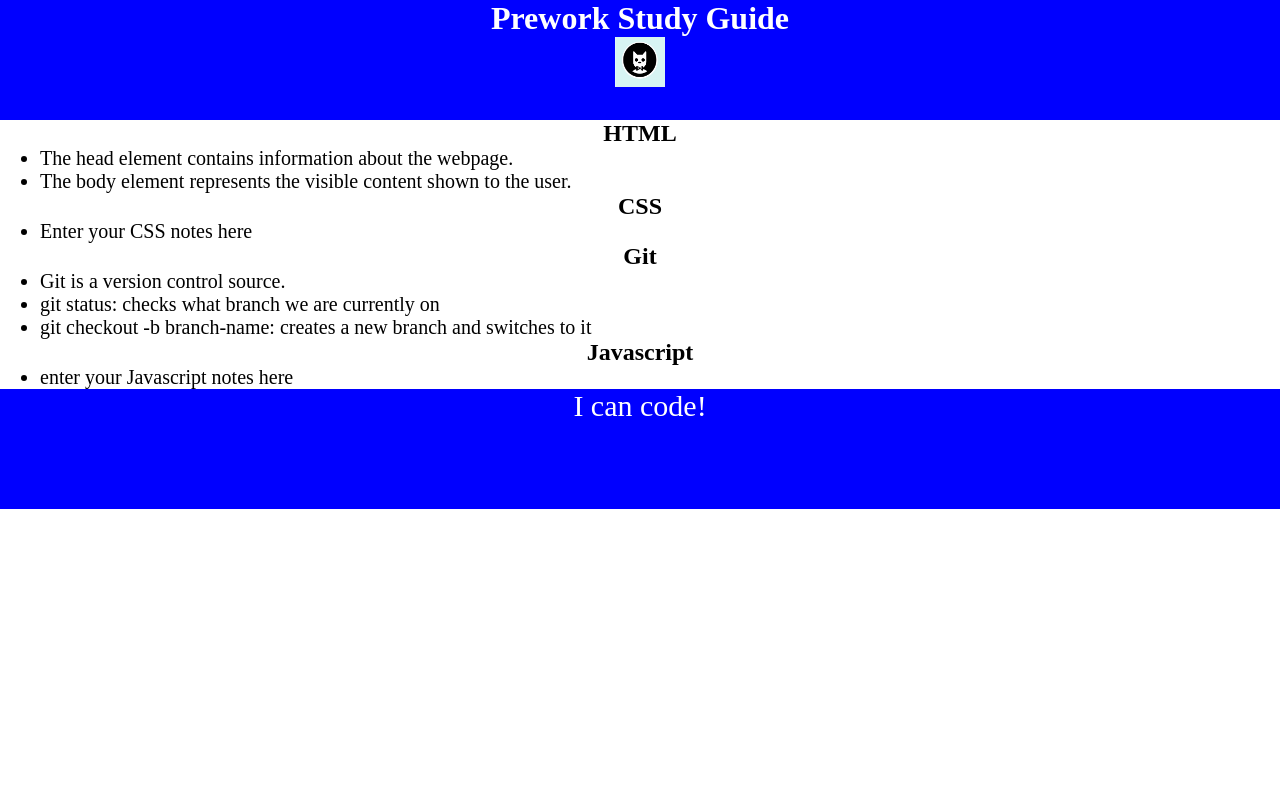
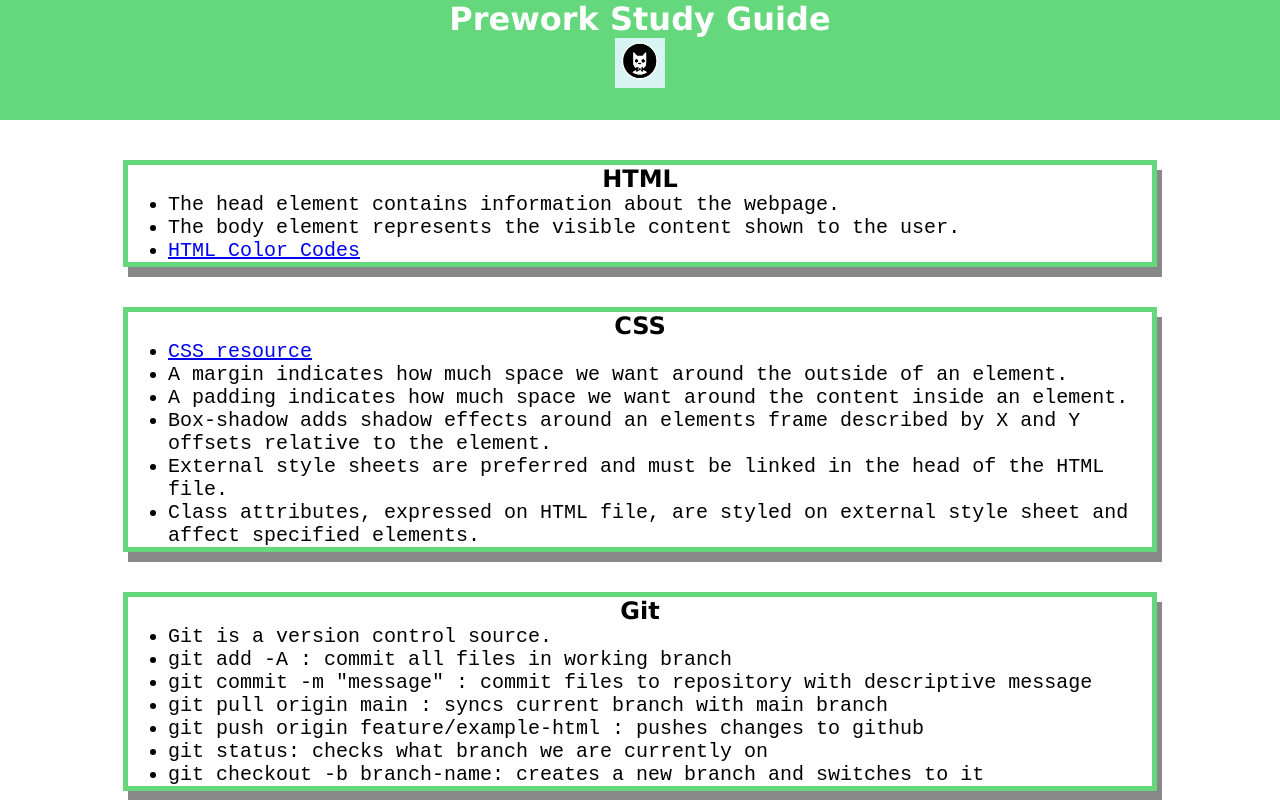
Before and after one commit to ChesneyJulian/prework-study-guide, a plain HTML site: page prework-study-guide/index.html in a window 1280 px wide. Shown: the top 800 px of the page. Drawn offline with Linux system fonts and the light colour scheme.

Commit message:
added content to HTML and font to CSS

```diff
--- a/assets/style.css
+++ b/prework-study-guide/assets/style.css
@@ -6,11 +6,12 @@ header,
 footer {
     width: 100%;
     height: 120px;
-    background-color: blue;
+    background-color: #65D77D;
     color: white;
 }
 h1,
 h2 {
+    font-family:'Lucida Sans', 'Lucida Sans Regular', 'Lucida Grande', 'Lucida Sans Unicode', Geneva, Verdana, sans-serif;
     text-align: center;
 }
 img {
@@ -23,8 +24,15 @@ img {
 ul {
     padding-left: 40px;
     font-size: 20px;
+    font-family:'Courier New', Courier, monospace;
 }
 p {
     text-align: center;
     font-size: 30px;
 }
+.card {
+    width: 80%;
+    margin: 40px auto;
+    border: 5px solid #65D77D;
+    box-shadow: 5px 10px #888888;
+}
--- a/prework-study-guide/index.html
+++ b/prework-study-guide/index.html
@@ -18,18 +18,28 @@
         <ul>
           <li>The head element contains information about the webpage.</li>
           <li>The body element represents the visible content shown to the user.</li>
+          <li> <a href="https://htmlcolorcodes.com/">HTML Color Codes</a></li>
         </ul>
       </section>
       <section class="card" id="css-section">
         <h2>CSS</h2>
         <ul>
-          <li>Enter your CSS notes here</li>
+          <li><a href="https://developer.mozilla.org/en-US/docs/Web/CSS">CSS resource</a></li>
+          <li>A margin indicates how much space we want around the outside of an element.</li>
+          <li>A padding indicates how much space we want around the content inside an element.</li>
+          <li>Box-shadow adds shadow effects around an elements frame described by X and Y offsets relative to the element.</li>
+          <li>External style sheets are preferred and must be linked in the head of the HTML file.</li>
+          <li>Class attributes, expressed on HTML file, are styled on external style sheet and affect specified elements.</li>
         </ul>
       </section>
       <section class="card" id="git-section">
         <h2>Git</h2>
         <ul>
           <li>Git is a version control source.</li>
+          <li>git add -A : commit all files in working branch</li>
+          <li>git commit -m "message" : commit files to repository with descriptive message</li>
+          <li>git pull origin main : syncs current branch with main branch</li>
+          <li>git push origin feature/example-html : pushes changes to github</li>
           <li>git status: checks what branch we are currently on</li>
           <li>git checkout -b branch-name: creates a new branch and switches to it</li>
         </ul>
```
Also changed, not shown: assets/bowtie-cat.png (deleted).
